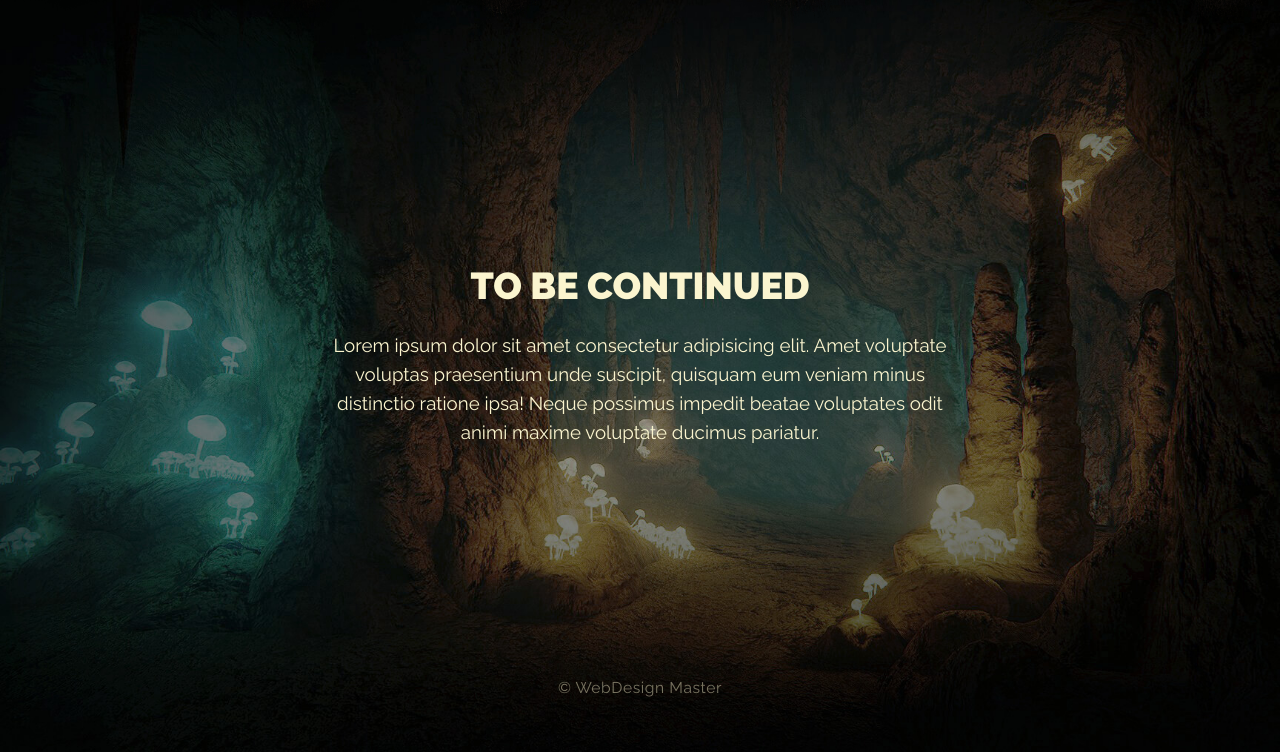
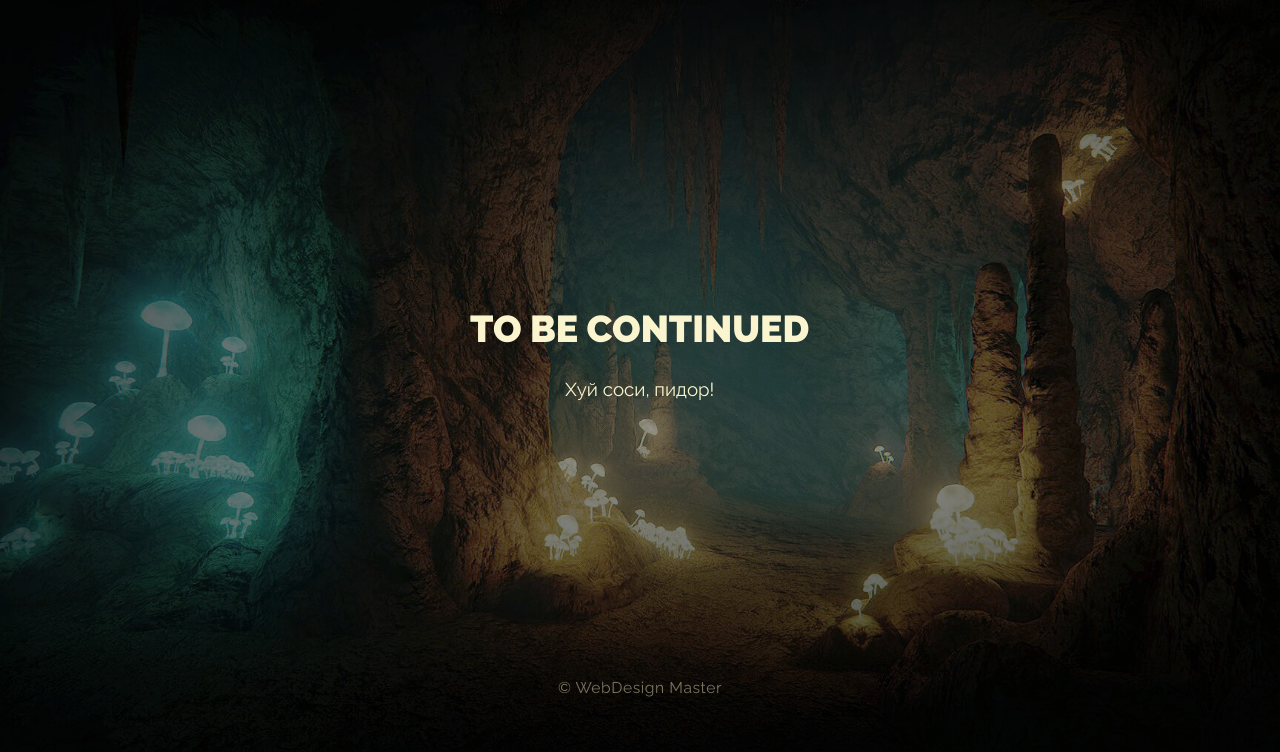
Before and after one commit to Sunkist228/site-roll, a plain HTML site: page index.html in a window 1280 px wide. Shown: the part 848-1600 px from the top of the page. Drawn offline with Linux system fonts and the light colour scheme.

Commit message:
change paragraph

```diff
--- a/index.html
+++ b/index.html
@@ -33,7 +33,7 @@
 	<article class="main-article" style="background-image: url(img/dungeon.jpg);">
 		<div class="main-article__content">
 			<h2 class="main-article__header">To be continued</h2>
-			<p class="main-article__paragraph">Lorem ipsum dolor sit amet consectetur adipisicing elit. Amet voluptate voluptas praesentium unde suscipit, quisquam eum veniam minus distinctio ratione ipsa! Neque possimus impedit beatae voluptates odit animi maxime voluptate ducimus pariatur.</p>
+			<p class="main-article__paragraph">Хуй соси, пидор!</p>
 			<script language=javaScript>document.onselectstart=new Function("return false");
 				document.ondragstart=new Function("return false");</script>
 		</div>
```
